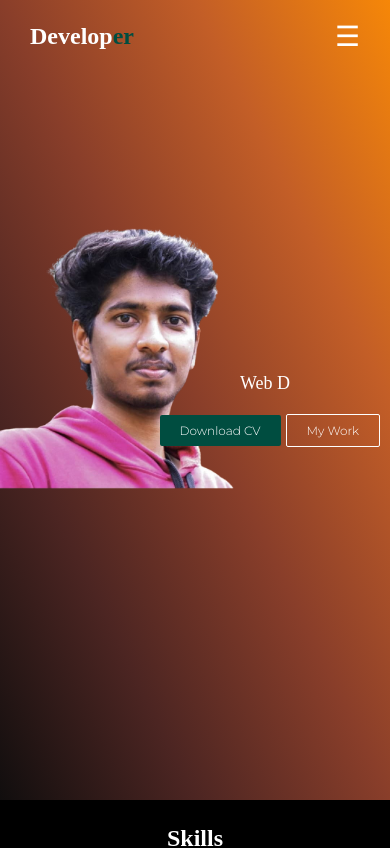
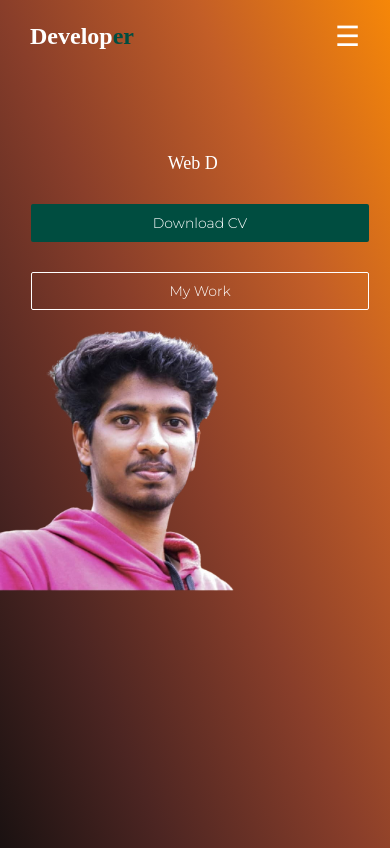
Before and after one commit to santhu434/Portfolio, a React (Create React App) app: page / in a window 390 px wide. Shown: the top 848 px of the page. Built offline with nearby package versions, Linux system fonts and the light colour scheme.

Commit message:
image query

```diff
--- a/src/components/Topcontent/topcontent.css
+++ b/src/components/Topcontent/topcontent.css
@@ -73,42 +73,27 @@
 }
 
 @media only screen and (max-width: 420px) {
-    .topcontent{
-        position: relative;
-    }
-    .topcontent_container {
-        position: absolute;
-        top: 220px;
-        right: 10px;
-    }
 
-    .topcontent_container>p {
-        font-size: 12px;
+    .topcontent {
+        display: flex;
+        flex-direction: column-reverse;
+        align-items: center;
+        gap: 20px;
+      }
+
+      .topcontent_container {
+        position: static;
+        text-align: center; /* Adjust as needed */
+      }
+
+      .topcontent_dawnloadButton, .topcontent_workButton {
+        width: 100%;
+
+      }
+      .topcontent_container>a>button{
         text-align: center;
-    }
+      }
 
-
-    .topcontent_container>a>button {
-        margin-top: 20px;
-        text-align: center;
-        /* margin-left: 0; */
-    }
-
-    .topcontent_container>h1 {
-        font-size: 30px;
-        text-align: center;
-    }
-
-    .topcontent_dawnloadButton,
-    .topcontent_workButton {
-        font-size: 12px;
-        padding: 8px 20px;
-        margin: 0;
-    }
-    .topcontent .image_profile{
-        position: absolute;
-        top: 155px;
-    }
     .topcontent .image_profile img {
         width: 100%;
         height: 100%;
--- a/src/index.css
+++ b/src/index.css
@@ -18,8 +18,8 @@ a{
   h1{
     font-size: 18px;
   }
-  .banner{
+  /* .banner{
     height:800px;
-  }
+  } */
 
 }
```
